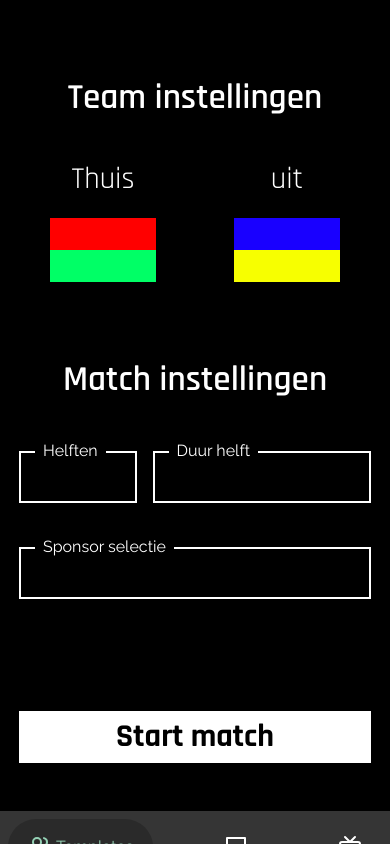
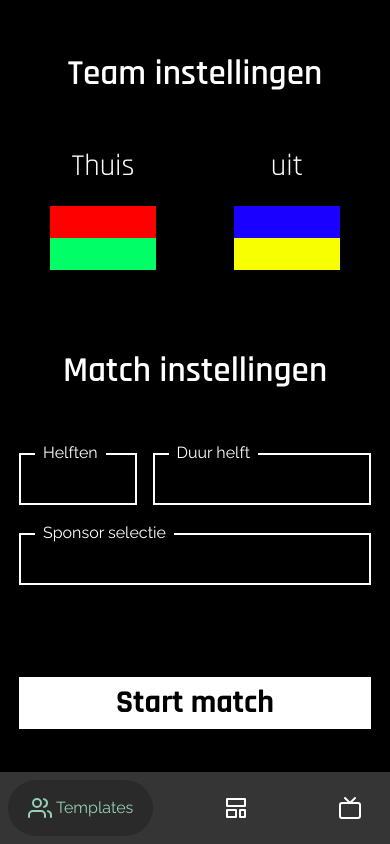
Before and after one commit to QuintenMuyllaert/DLC-Industry_Project, a React (Vite) app in the folder Frontend/: page /matchsetup in a window 390 px wide. Built offline with nearby package versions, Linux system fonts and the light colour scheme.

Commit message:
📱 Made match setup page responsive

```diff
--- a/Frontend/src/style/pages/matchSetup.scss
+++ b/Frontend/src/style/pages/matchSetup.scss
@@ -1,16 +1,18 @@
 .p-matchsetup {
 	height: 100%;
-	margin-top: 4.5rem;
 	padding-bottom: 3rem;
 	padding-inline: 1rem;
+
+	display: grid;
+	gap: 1rem;
+	grid-template-rows: auto;
+
 	width: min(24rem, 100%);
-	align-items: center;
-	justify-content: center;
+	padding: 1rem;
 
 	.teamsettings-container {
 		display: flex;
 		justify-content: space-around;
-		margin-bottom: 4.5rem;
 
 		.flagcontainer {
 			text-align: center;
@@ -19,14 +21,13 @@
 	}
 
 	.matchsettings-container {
-		margin-bottom: 7rem;
+		padding-bottom: 3rem;
 
 		.match-helft {
-			margin-top: 1rem;
 			display: flex;
 			justify-content: space-between;
 			gap: 1rem;
-			margin-bottom: 2rem;
+			padding-bottom: 1rem;
 
 			.helft {
 				width: 35%;
@@ -38,10 +39,11 @@
 	}
 
 	h1 {
+		padding-top: 2rem;
+		height: fit-content;
 		font-family: Rajdhani;
 		font-size: 2.2rem;
 		font-weight: 600;
-		margin-bottom: 2rem;
 		text-align: center;
 	}
 
```
